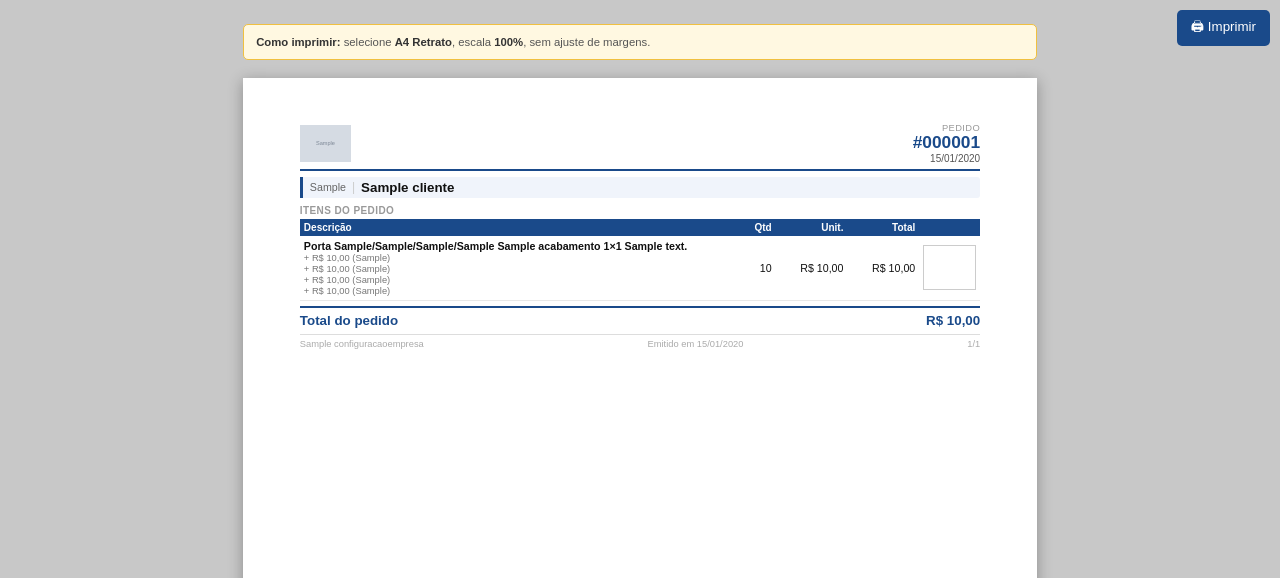
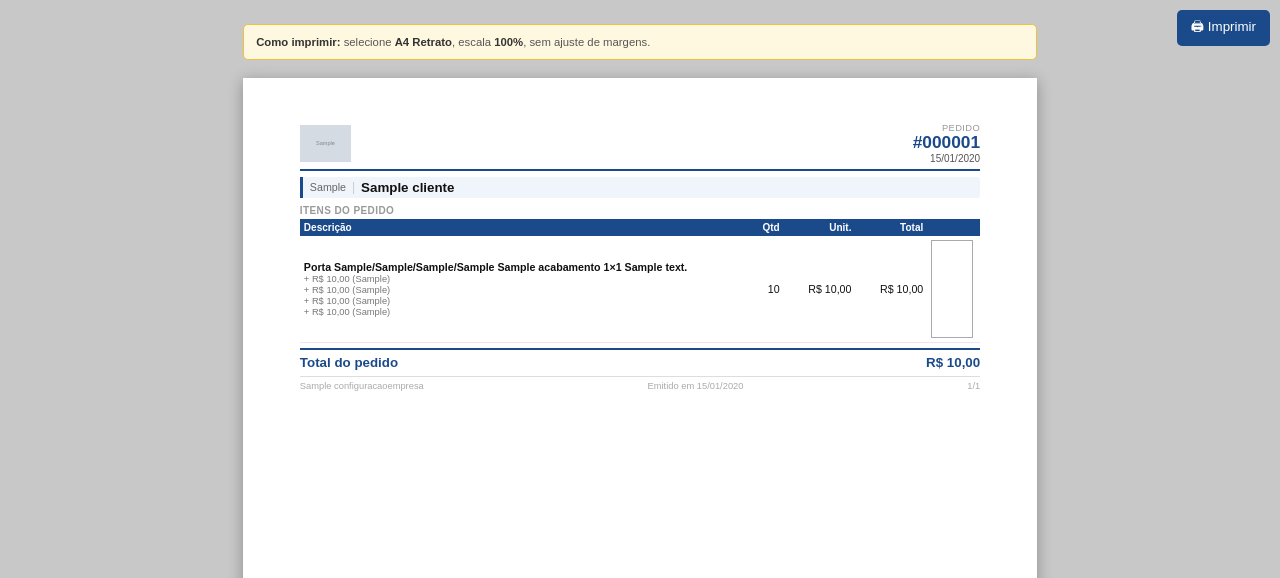
Before and after one commit to ramonrduarte/sistema-portas, a Django app: page /pedidos/1/imprimir/ in a window 1280 px wide. Shown: the top 578 px of the page. Run offline with Django 5.2, Linux system fonts and the light colour scheme; a user stored in the database is signed in; tables that the repository leaves empty hold one stand-in row (values such as "Sample post"); grey boxes marked "Sample" are stand-in pictures.

Commit message:
Retângulo de anotação em formato de porta (retrato)
Ajusta dimensões para 11×26mm (proporção de porta em pé).

Co-Authored-By: Claude Sonnet 4.6 <noreply@anthropic.com>

```diff
--- a/portas/templates/portas/pedido/pedido_imprimir.html
+++ b/portas/templates/portas/pedido/pedido_imprimir.html
@@ -163,7 +163,7 @@
     }
 
     /* ── Retângulo de anotação ───────────────────────────────── */
-    .anot { width: 14mm; min-height: 12mm; border: 1px solid #ccc; }
+    .anot { width: 11mm; height: 26mm; border: 1px solid #aaa; }
 
     /* ── Observações ─────────────────────────────────────────── */
     .obs-wrap {
@@ -263,7 +263,7 @@
         <th class="r" style="width:8mm;">Qtd</th>
         <th class="r" style="width:19mm;">Unit.</th>
         <th class="r" style="width:19mm;">Total</th>
-        <th style="width:16mm;"></th>
+        <th style="width:14mm;"></th>
       </tr>
     </thead>
     <tbody>
```
